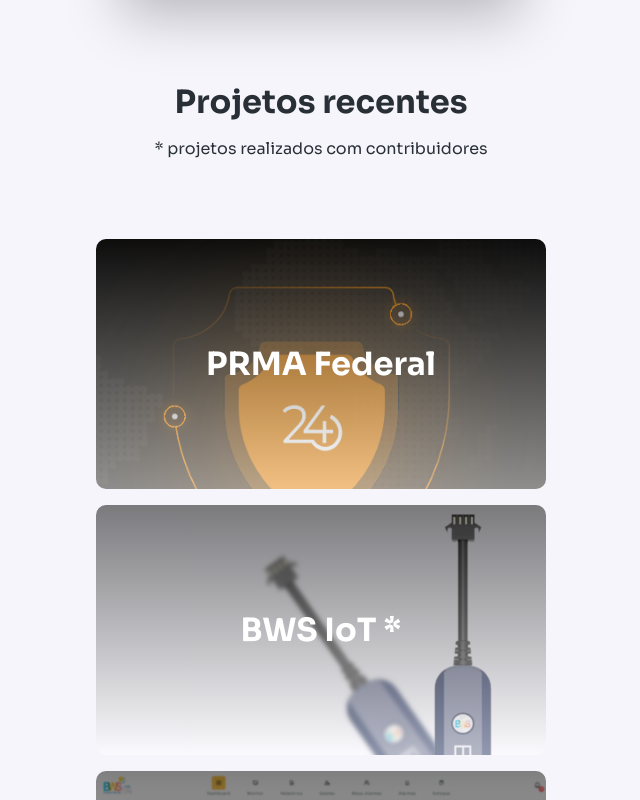
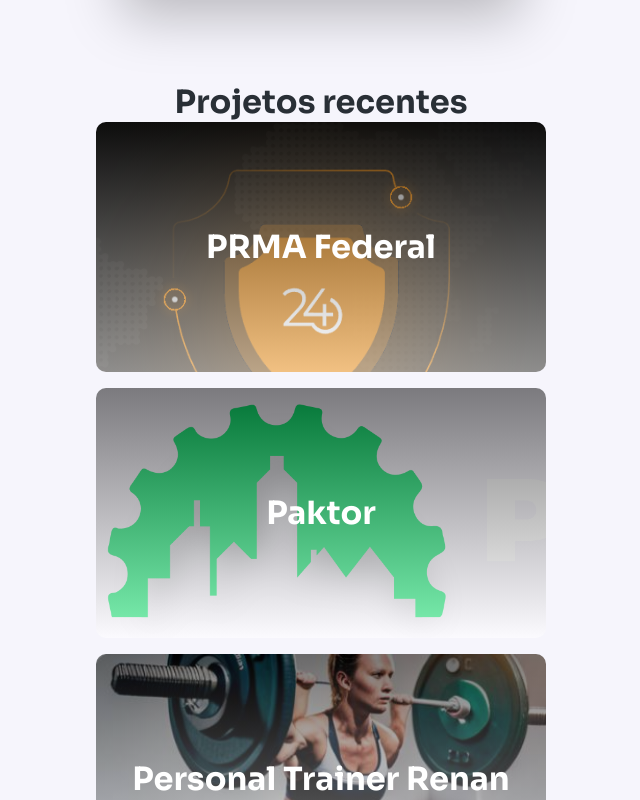
Before and after one commit to JoaoFPessoa/myPortfolio, a React (Vite) app: page / in a window 1280 px wide. Shown: the part 1900-2700 px from the top of the page, without its empty margins (319-959 px from the left). Built offline with nearby package versions, Linux system fonts and the light colour scheme.

Commit message:
add: new websites

```diff
--- a/src/components/Jobs/index.jsx
+++ b/src/components/Jobs/index.jsx
@@ -5,6 +5,8 @@
 import bws from "../../assets/images/bws.png";
 import bwsdashboard from "../../assets/images/bwsdashboard.png";
 import bwssoft from "../../assets/images/bwssoft.png";
+import paktor from "../../assets/images/logo-verde-branco.png";
+import renans from "../../assets/images/renan-logo.jpg";
 import Modal from "../Modal";
 import { useState } from "react";
 import { useTranslation } from "react-i18next";
@@ -17,19 +19,22 @@
   return (
     <Container>
       <h1>{t("recentProjects")}</h1>
-      <p>{t("projectsWithContributors")}</p>
       <CardsContainer>
         <LinkJobCards
           link="https://prmafederal.com/"
           title="PRMA Federal"
           image={prmalogo}
         />
+        <LinkJobCards
+          link="https://paktor.vercel.app/"
+          title="Paktor"
+          image={paktor}
+        />
 
         <LinkJobCards
-          link="https://bws-institucional.web.app/"
-          title="BWS IoT *"
-          image={bws}
-          contributor="Realizado com: https://github.com/giovanedann"
+          link="https://lp-personal-trainer.vercel.app/"
+          title="Personal Trainer Renan"
+          image={renans}
         />
         <ButtonJobCard
           image={bwsdashboard}
```
Also changed, not shown: src/assets/images/logo-verde-branco.png (added), src/assets/images/renan-logo.jpg (added).
